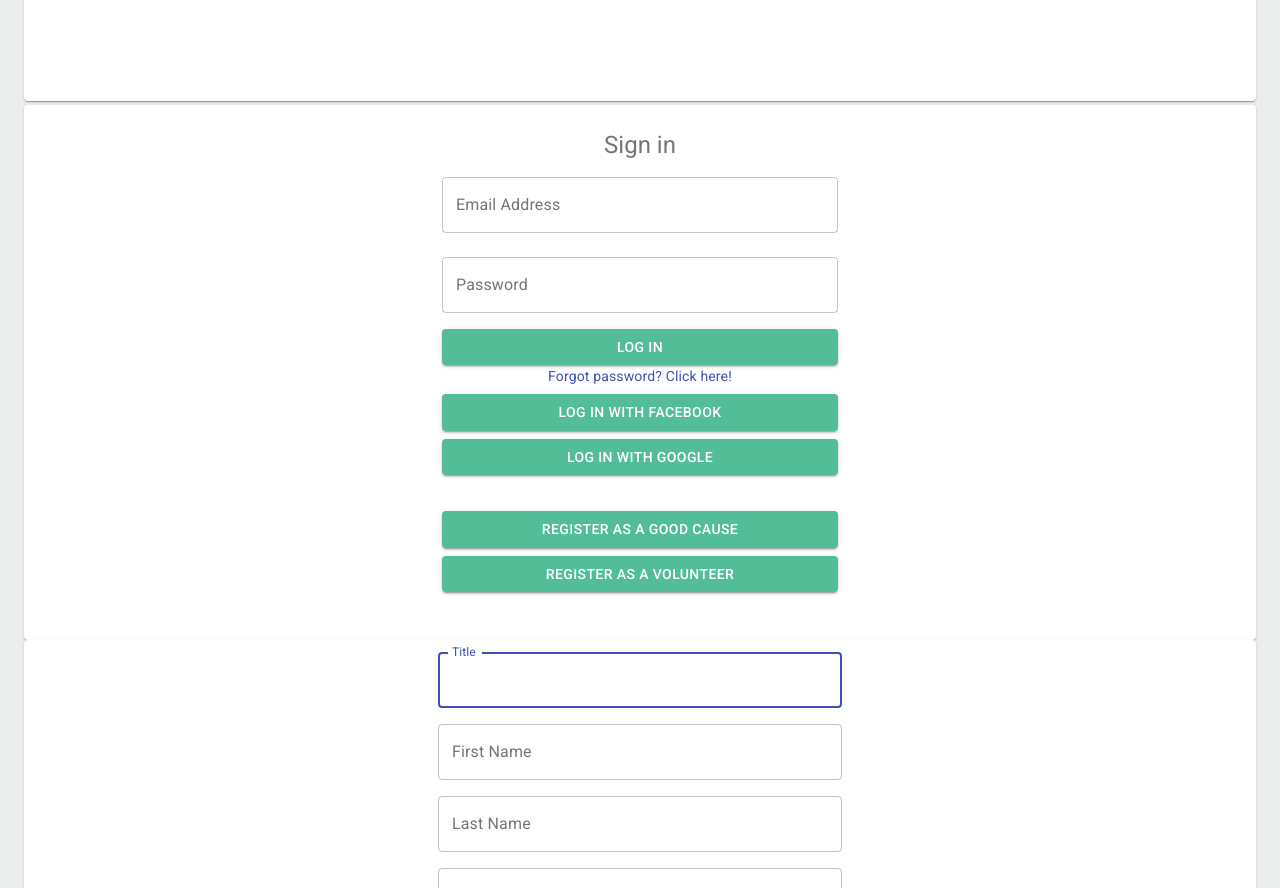
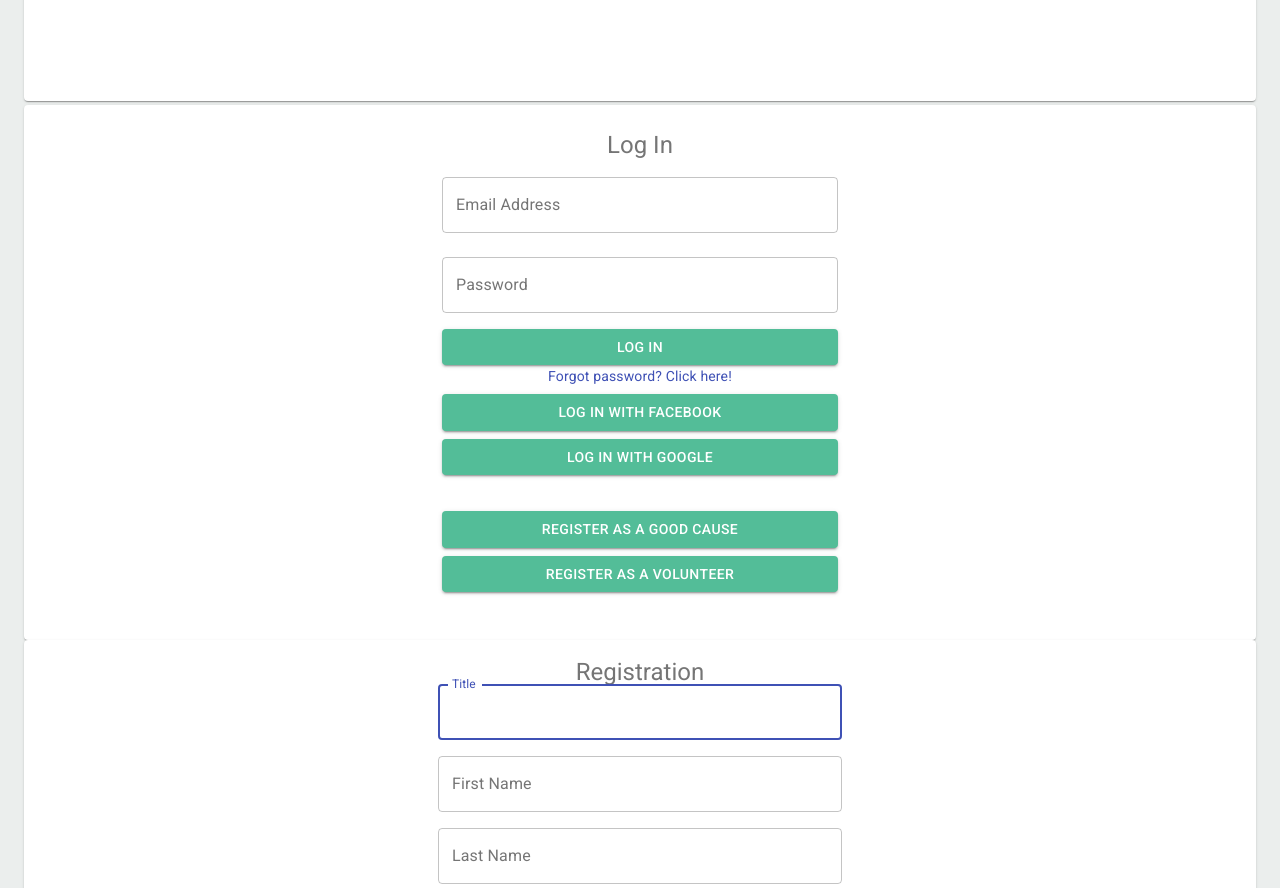
Before and after one commit to smile-street/smile-street, a React (Create React App) app in the folder smile-street-react/: page / in a window 1280 px wide. Shown: the part 320-1208 px from the top of the page. Built offline with nearby package versions, Linux system fonts and the light colour scheme.

Commit message:
add PageHeading component

```diff
--- a/smile-street-react/src/components/Login/Login.js
+++ b/smile-street-react/src/components/Login/Login.js
@@ -1,13 +1,13 @@
 import React from "react";
 import {
   makeStyles,
-  Typography,
   Button,
   TextField,
   Link,
   Paper,
   Container,
 } from "@material-ui/core";
+import PageHeading from '../PageHeading/PageHeading';
 
 const useStyles = makeStyles((theme) => ({
   root: {
@@ -42,9 +42,7 @@ export default function Login() {
     <Container component="main">
       <Paper className={classes.paper}>
       <Container maxWidth="xs">
-        <Typography component="h1" variant="h5">
-            Sign in
-        </Typography>
+        <PageHeading heading="Log In" />
         <form className={classes.form}>
           <TextField
             variant="outlined"
--- /dev/null
+++ b/smile-street-react/src/components/PageHeading/PageHeading.js
@@ -0,0 +1,11 @@
+
+import React from 'react';
+import { Typography } from '@material-ui/core';
+
+export default function PageHeading(props) {
+    return (
+    <Typography component="h1" variant="h5">
+        { props.heading }
+    </Typography>
+    )
+}
--- a/smile-street-react/src/components/Registration/Registration.js
+++ b/smile-street-react/src/components/Registration/Registration.js
@@ -7,6 +7,7 @@ import {
   TextField,
   Button,
 } from "@material-ui/core";
+import PageHeading from '../PageHeading/PageHeading';
 
 const useStyles = makeStyles((theme) => ({
   root: {
@@ -17,7 +18,10 @@ const useStyles = makeStyles((theme) => ({
     textAlign: "center",
     color: theme.palette.text.secondary,
   },
-  buttonColor: {
+  form: {
+    width: '100%',
+  },
+  button: {
     backgroundColor: "#53bd98",
     color: "white",
     "&:hover": {
@@ -32,6 +36,7 @@ export default function Registration() {
     <Container component="main">
       <Paper className={classes.paper}>
         <Container maxWidth="xs">
+          <PageHeading heading="Registration" />
           <Grid container spacing={3}>
             <TextField
               variant="outlined"
@@ -92,7 +97,7 @@ export default function Registration() {
             />
 
             <Grid item xs={12} sm={12}>
-              <Button variant="contained" className={classes.buttonColor}>
+              <Button variant="contained" className={classes.button}>
                 Add availblity
               </Button>
             </Grid>
```
